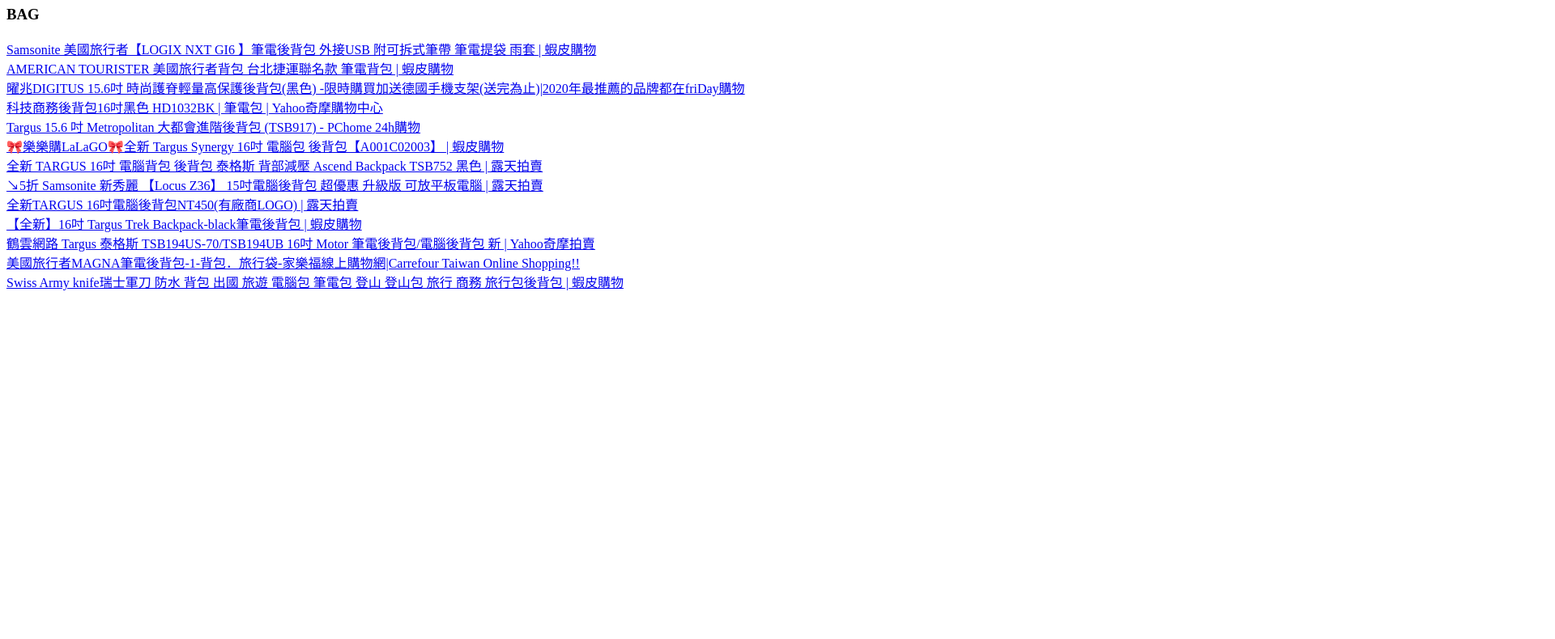
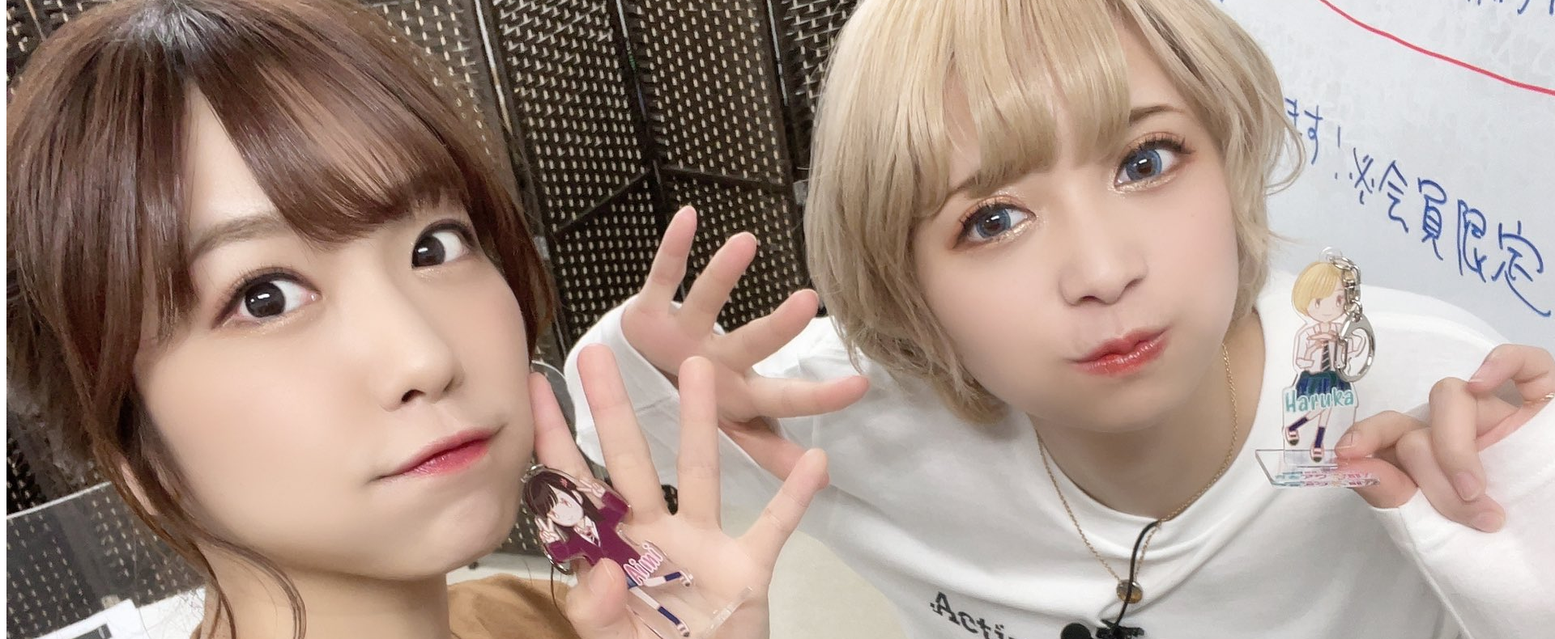
Before and after one commit to johnson880319/johnson880319.github.io, a plain HTML site: page index.html in a window 1280 px wide. Shown: the part 68-858 px from the top of the page at 81% size, 1920 px wide, since content can reach past the window. Before the commit the page ends 800 px from the top, so only its background shows below. Drawn offline with Linux system fonts and the light colour scheme.

Commit message:
added aimi.jpg

```diff
--- a/index.html
+++ b/index.html
@@ -3,6 +3,7 @@
      It will be read and overwritten.
      DO NOT EDIT! -->
 <META HTTP-EQUIV="Content-Type" CONTENT="text/html; charset=UTF-8">
+<img src="aimi.jpg">
 <TITLE>Bookmarks</TITLE>
 <H1>背包們</H1>
 
```
Also changed, not shown: aimi.jpg (added).
